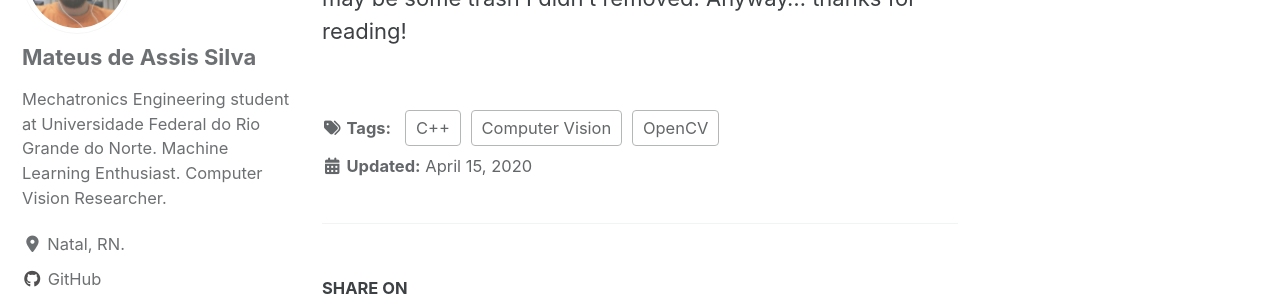
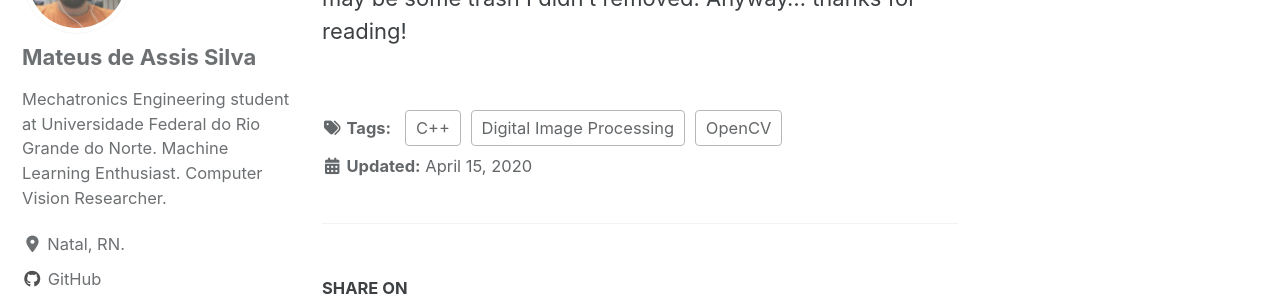
Before and after one commit to mtxslv/mtxslv.github.io, a Jekyll site: the page built from _posts/2020-04-15-opencv_basics_regions.md, in a window 1280 px wide and 900 px high, scrolled down 5049 px. Shown: the part 142-442 px from the top of the window. Built offline with Jekyll 4.4.1, drawn with Linux system fonts in a browser that asks for light colours; cached includes are drawn as plain includes; nearby versions of some CDN libraries.

Commit message:
tags changed from CV to DIP

```diff
--- a/_posts/2020-04-15-opencv_basics_regions.md
+++ b/_posts/2020-04-15-opencv_basics_regions.md
@@ -1,8 +1,8 @@
 ---
 title: "Basic OpenCV operations: dealing with regions"
 date: 2020-04-15
-tags: [Computer Vision, OpenCV, C++]
-excerpt: "Computer Vision, OpenCV, C++"
+tags: [Digital Image Processing, OpenCV, C++]
+excerpt: "Digital Image Processing, OpenCV, C++"
 toc: true
 author_profile: true
 ---
```
Also changed, not shown: _posts/2020-04-12-opencv_basics.md (+2 -2 lines).
